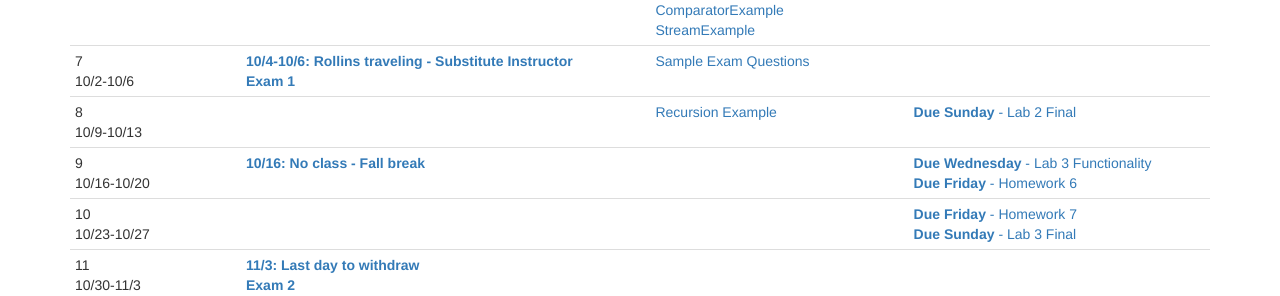
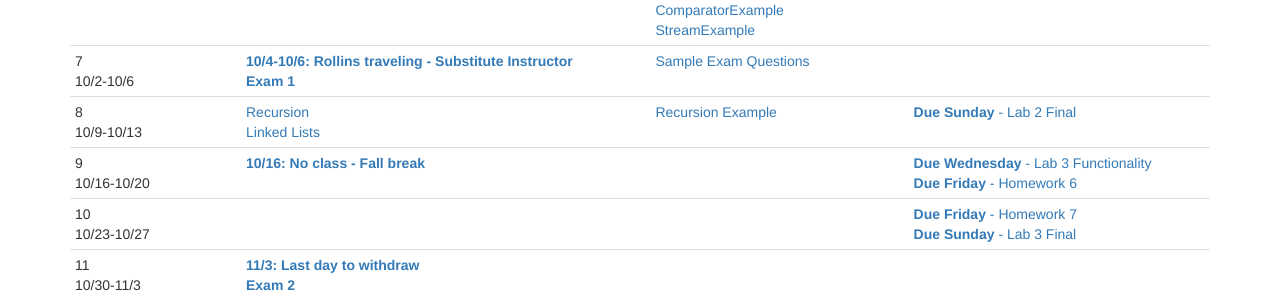
Before and after one commit to CS514-F17/cs514-f17.github.io, a Jekyll site: the page built from schedule.html, in a window 1280 px wide and 900 px high, scrolled down 628 px. Shown: the part 223-519 px from the top of the window. Built offline with Jekyll 4.4.1, drawn with Linux system fonts in a browser that asks for light colours.

Commit message:
add recursion and linked list notes

```diff
--- a/schedule.html
+++ b/schedule.html
@@ -189,6 +189,8 @@ title: Schedule
 	<tr>
 		<td>8<br/>10/9-10/13</td>
 		<td>
+			<a href="https://github.com/srollins/software-dev-materials/blob/master/notes/intro_java/recursion.md">Recursion</a><br/>
+			<a href="https://github.com/srollins/software-dev-materials/blob/master/notes/intro_java/linkedlists.md">Linked Lists</a><br/>
 <!-- 				<a href="https://github.com/CS514-F17/notes/blob/master/inheritance.md">Inheritance</a><br/>
 	Book - Chapter 7 (7.5), Chapter 9 (9.1-9.4) -->
 		</td>
```
